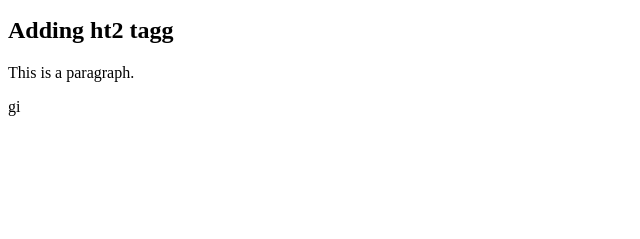
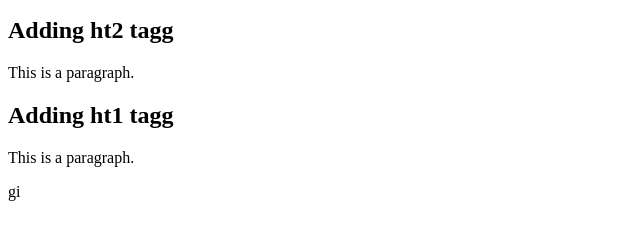
Before and after one commit to OmhaTokita/gitPractice, a plain HTML site: page gitPractice/index.html in a window 1280 px wide. Shown: the part 101-340 px from the top of the page, without its empty margins (0-640 px from the left). Drawn offline with Linux system fonts and the light colour scheme.

Commit message:
adding h2

```diff
--- a/gitPractice/index.html
+++ b/gitPractice/index.html
@@ -9,6 +9,8 @@
 <p>This is a paragraph.</p>
 <h2>Adding ht2 tagg</h2>
 <p>This is a paragraph.</p>
+<h2>Adding ht1 tagg</h2>
+<p>This is a paragraph.</p
 
 </body>
 </html>gi
```
